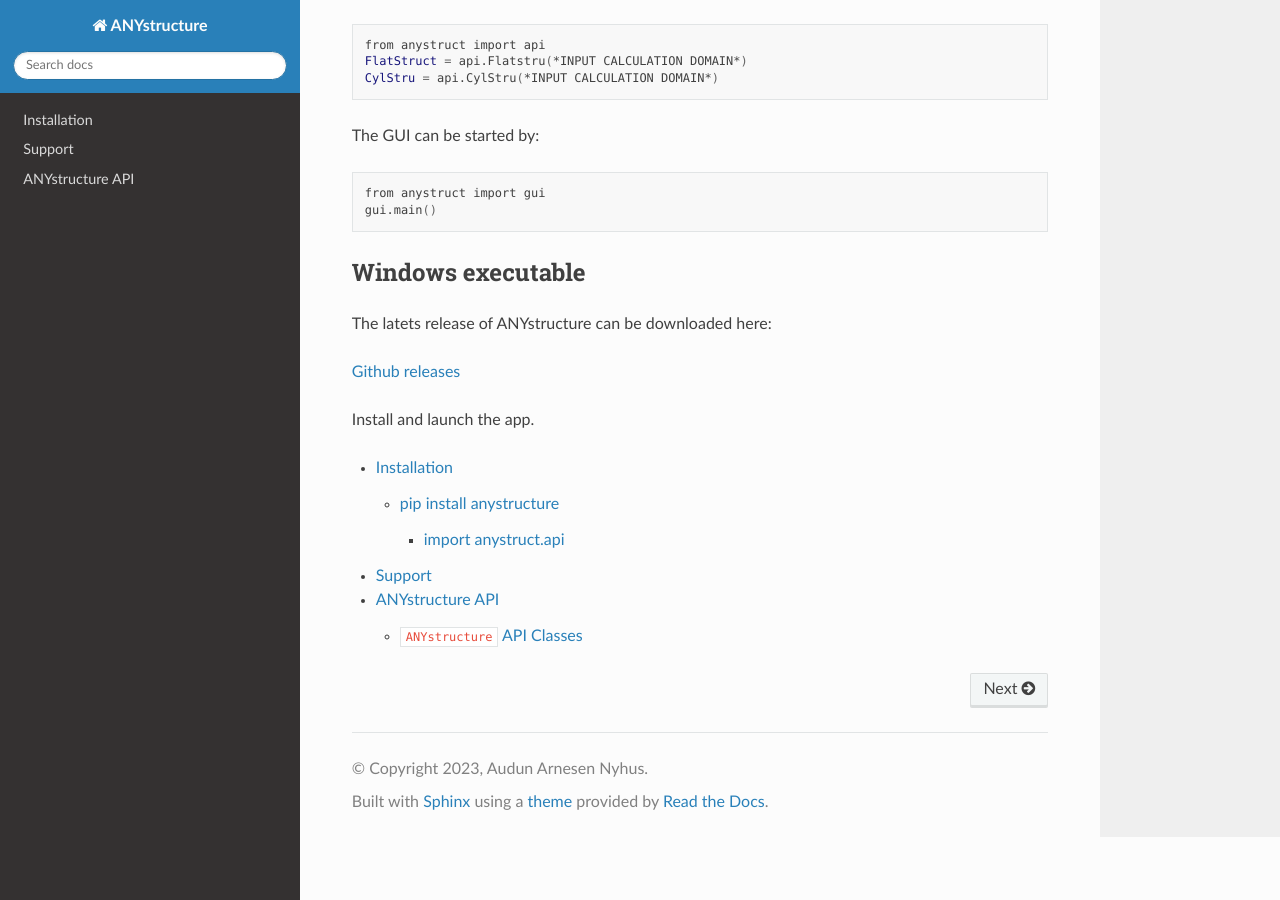
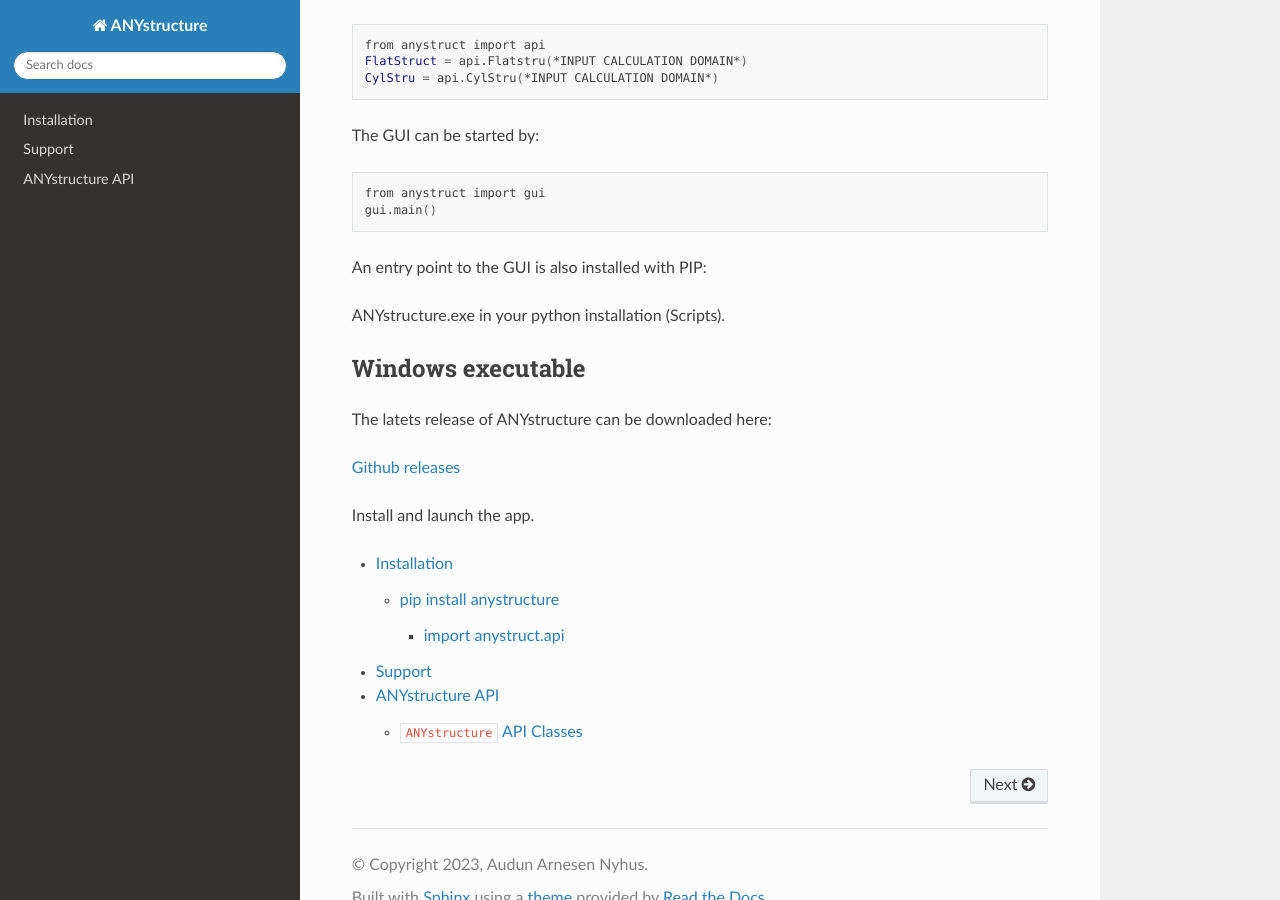
Before and after one commit to audunarn/ANYstructure, a Sphinx documentation site: the page built from docs/index.rst, in a window 1280 px wide and 900 px high, scrolled down 745 px. Built offline with Sphinx 7.4.7 and the Read the Docs theme 2.0.0, drawn with Linux system fonts in a browser that asks for light colours; pages that are not in the unit, such as notebooks, are missing from menus.

Commit message:
API work.

```diff
--- a/docs/index.rst
+++ b/docs/index.rst
@@ -33,6 +33,12 @@
    from anystruct import gui
    gui.main()
 
+An entry point to the GUI is also installed with PIP:
+
+ANYstructure.exe in your python installation (Scripts).
+
+
+
 Windows executable
 ------------------
 The latets release of ANYstructure can be downloaded here:
```
